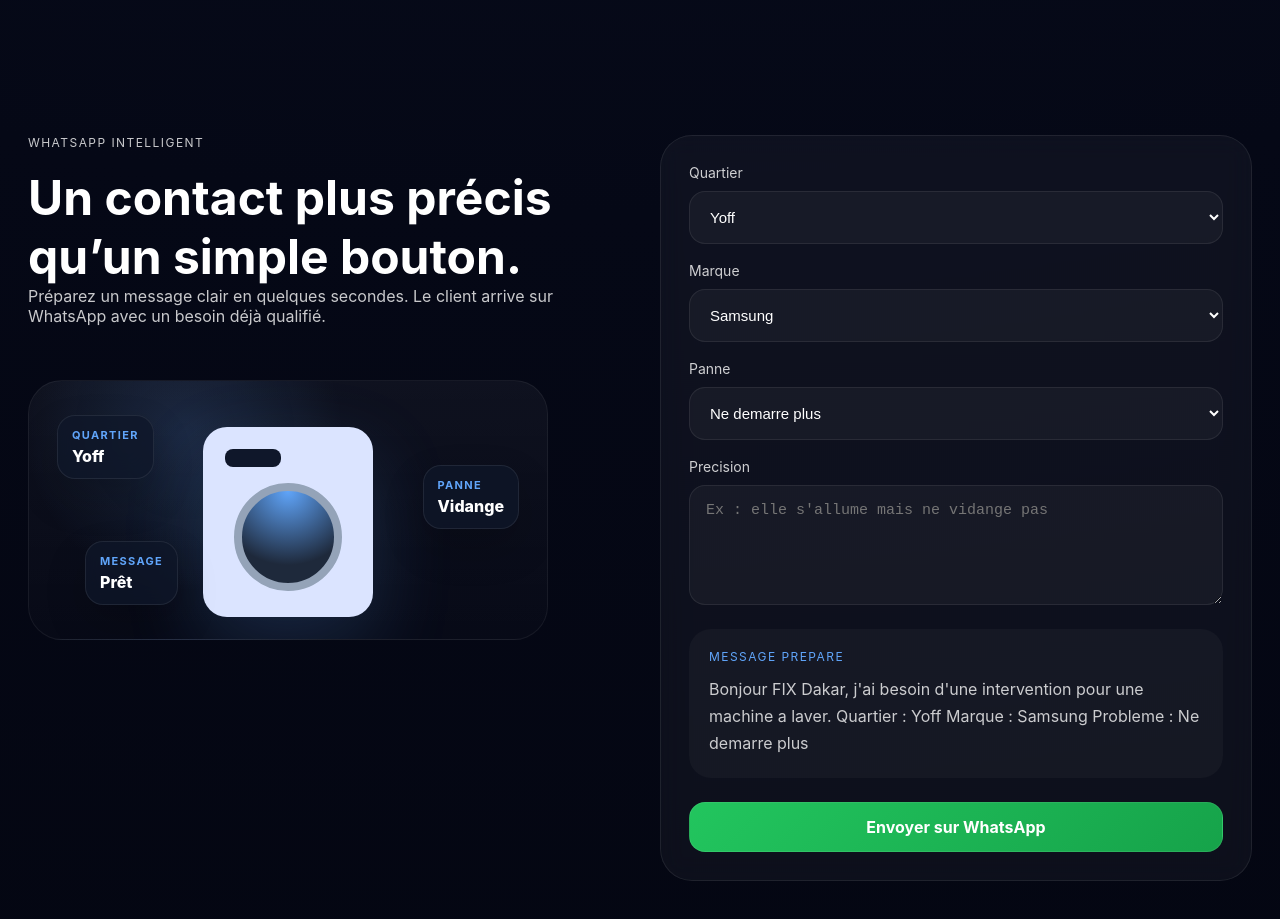
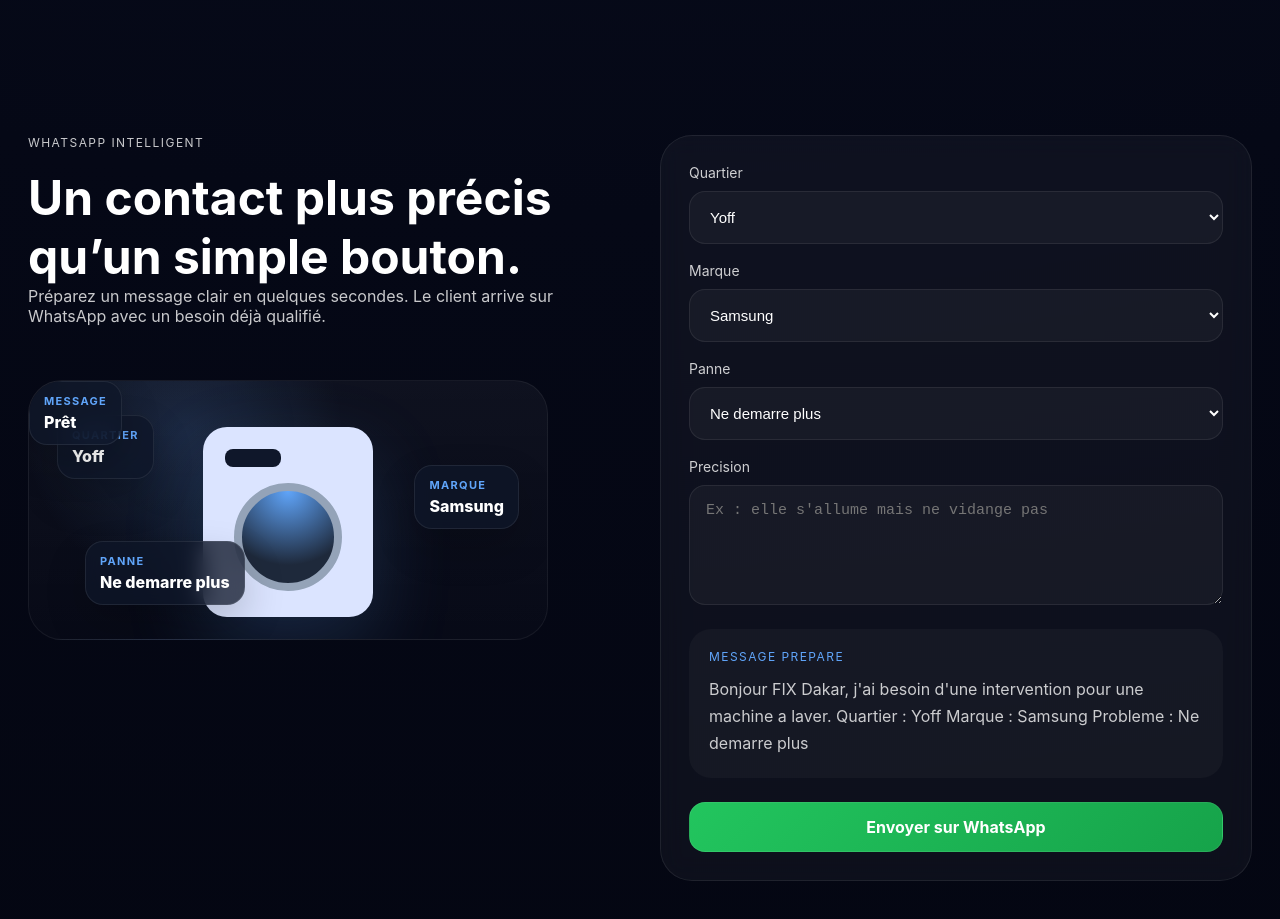
Before and after one commit to Djibsonx7/fix-dakar, a Next.js app: page / in a window 1280 px wide. Shown: the part 2380-3299 px from the top of the page. Built offline with nearby package versions, Linux system fonts and the light colour scheme.

Commit message:
Sync contact visual with smart WhatsApp form

```diff
--- a/app/page.tsx
+++ b/app/page.tsx
@@ -33,11 +33,32 @@ const faqs = [
   ['Quels quartiers de Dakar couvrez-vous ?', 'FIX intervient ou oriente vers un technicien dans plusieurs zones comme Yoff, Ouakam, Almadies, Hann, Maristes, Grand Yoff et quartiers proches.'],
 ];
 
-function SmartWhatsAppForm() {
+type ContactVisualProps = {
+  area: string;
+  brand: string;
+  problem: string;
+  isReady: boolean;
+};
+
+function ContactVisual({ area, brand, problem, isReady }: ContactVisualProps) {
+  return (
+    <div className="contact-visual" aria-label="Aperçu du message WhatsApp préparé">
+      <div className="mini-machine"><div className="mini-screen"></div><div className="mini-door"></div><div className="mini-shine"></div></div>
+      <div className="message-bubble bubble-one"><b>Quartier</b><span>{area}</span></div>
+      <div className="message-bubble bubble-two"><b>Marque</b><span>{brand}</span></div>
+      <div className="message-bubble bubble-three"><b>Panne</b><span>{problem}</span></div>
+      <div className="message-bubble bubble-four"><b>Message</b><span>{isReady ? 'Prêt' : 'À compléter'}</span></div>
+    </div>
+  );
+}
+
+function SmartWhatsAppLead() {
   const [area, setArea] = useState('Yoff');
   const [brand, setBrand] = useState('Samsung');
   const [problem, setProblem] = useState('Ne demarre plus');
   const [details, setDetails] = useState('');
+
+  const isReady = Boolean(area && brand && problem);
 
   const message = useMemo(() => {
     const detailText = details.trim() ? `\nDetail : ${details.trim()}` : '';
@@ -45,6 +66,13 @@ function SmartWhatsAppForm() {
   }, [area, brand, problem, details]);
 
   return (
+    <>
+      <div>
+        <p className="eyebrow">WhatsApp intelligent</p>
+        <h2>Un contact plus précis qu’un simple bouton.</h2>
+        <p>Préparez un message clair en quelques secondes. Le client arrive sur WhatsApp avec un besoin déjà qualifié.</p>
+        <ContactVisual area={area} brand={brand} problem={problem} isReady={isReady} />
+      </div>
       <div className="smart-card">
         <div className="form-grid">
           <label>Quartier<select value={area} onChange={(e) => setArea(e.target.value)}>{areas.map((item) => <option key={item}>{item}</option>)}</select></label>
@@ -55,17 +83,7 @@ function SmartWhatsAppForm() {
         <div className="message-preview"><span>Message prepare</span><p>{message}</p></div>
         <a className="primary wide" href={whatsappLink(message)} data-conversion="whatsapp-form">Envoyer sur WhatsApp</a>
       </div>
-  );
-}
-
-function ContactVisual() {
-  return (
-    <div className="contact-visual" aria-hidden="true">
-      <div className="mini-machine"><div className="mini-screen"></div><div className="mini-door"></div><div className="mini-shine"></div></div>
-      <div className="message-bubble bubble-one"><b>Quartier</b><span>Yoff</span></div>
-      <div className="message-bubble bubble-two"><b>Panne</b><span>Vidange</span></div>
-      <div className="message-bubble bubble-three"><b>Message</b><span>Prêt</span></div>
-    </div>
+    </>
   );
 }
 
@@ -159,8 +177,7 @@ export default function HomePage() {
       </section>
 
       <section id="whatsapp-intelligent" className="section form-zone">
-        <div><p className="eyebrow">WhatsApp intelligent</p><h2>Un contact plus précis qu’un simple bouton.</h2><p>Préparez un message clair en quelques secondes. Le client arrive sur WhatsApp avec un besoin déjà qualifié.</p><ContactVisual /></div>
-        <SmartWhatsAppForm />
+        <SmartWhatsAppLead />
       </section>
 
       <section className="section"><p className="eyebrow">Zones d'intervention</p><h2>Dakar et quartiers proches.</h2><div className="areas">{displayAreas.map((a) => <span key={a}>{a}</span>)}<span>Autres quartiers à Dakar</span></div></section>
```
Lines whose indentation alone changed are shown as unchanged.
